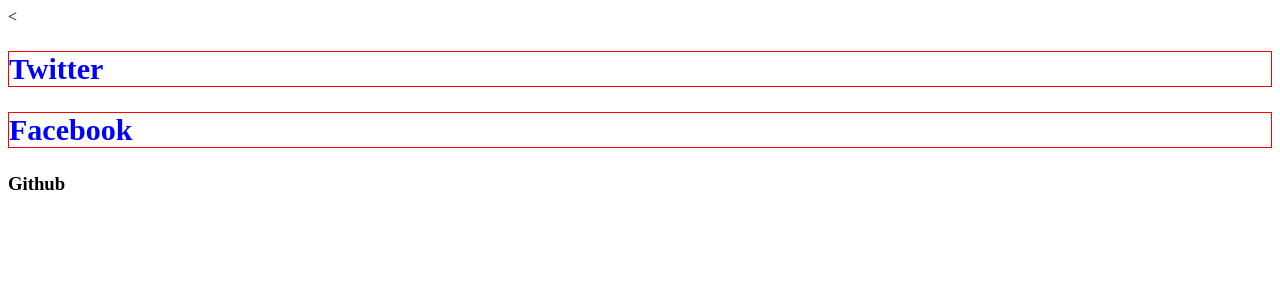
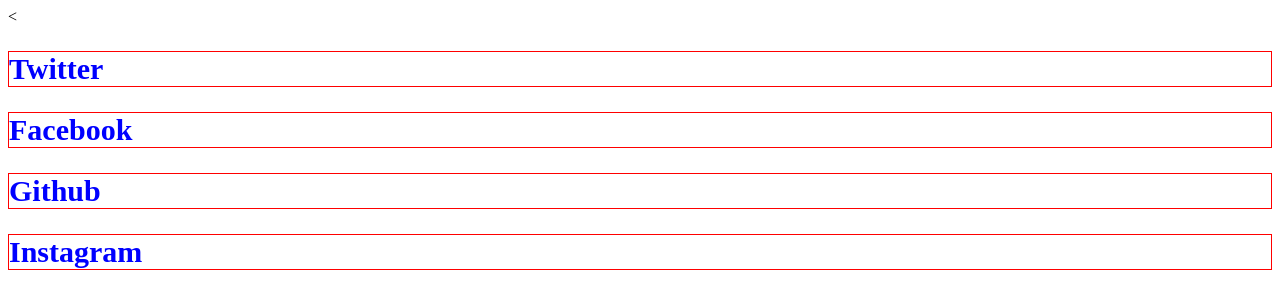
Before and after one commit to macalle77/proyectogitinicial, a plain HTML site: page index.html in a window 1280 px wide. Drawn offline with Linux system fonts and the light colour scheme.

Commit message:
puesto instagram

```diff
--- a/index.html
+++ b/index.html
@@ -10,6 +10,7 @@
 <body>
 <h2>Twitter</h2>
 <h2>Facebook</h2>
-<h3>Github</h2>
+<h2>Github</h2>
+<h2>Instagram</h2>
 </body>
 </html>
```
